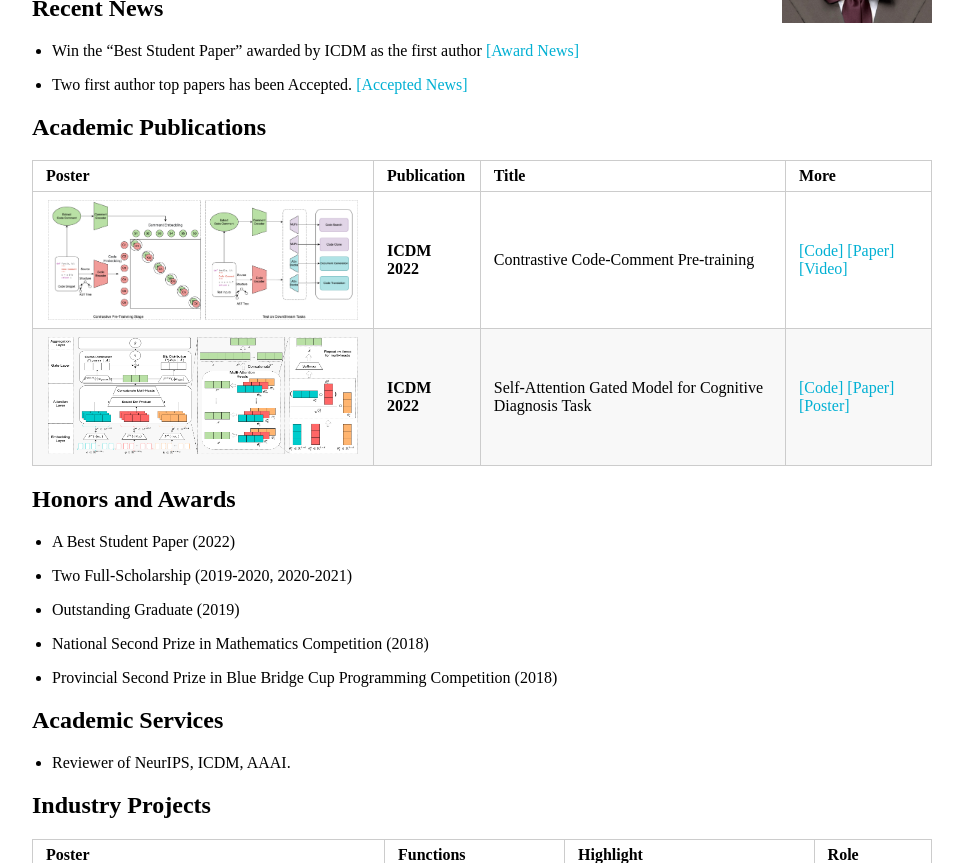
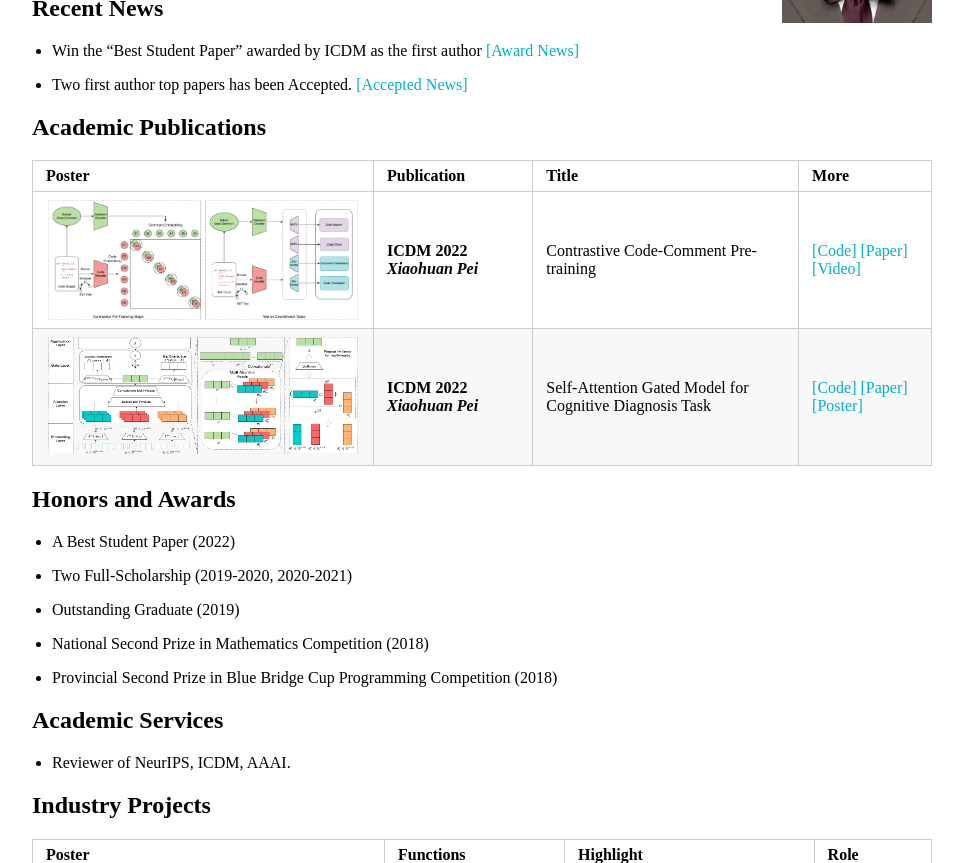
Before and after one commit to TerryPei/Terry000.github.io-1, a Jekyll site: the page built from index.md, in a window 1280 px wide and 900 px high, scrolled down 359 px, cut to the strip 0-863 px from the top of the window. Shown: the whole strip, without its empty margins (158-1121 px from the left). Built offline with Jekyll 4.4.1, drawn with Linux system fonts in a browser that asks for light colours; our own code applies the rules of GitHub Pages for plain Markdown files.

Commit message:
Update index.md

```diff
--- a/index.md
+++ b/index.md
@@ -30,8 +30,8 @@ Find out more at my [[CV]](CV.pdf).
 
  Poster | Publication | Title | More
 -----|-----|-----|-----|-----
-<img class="paper-picture" src="c3p.png"> | **ICDM 2022** | Contrastive Code-Comment Pre-training | [[Code]](https://github.com/TerryPei/C3P) [[Paper]](https://github.com/Terry000/papers/blob/main/C-3-P/C-3-P.pdf) [[Video]](https://github.com/Terry000/papers/blob/main/C-3-P/c3p.m4v)
-<img class="paper-picture" src="arch.png"> | **ICDM 2022** | Self-Attention Gated Model for Cognitive Diagnosis Task | [[Code]](https://github.com/TerryPei/AGCDM) [[Paper]](https://github.com/Terry000/papers/blob/main/AGCDM/AGCDM.pdf) [[Poster]](https://github.com/TerryPei/AGCDM/blob/main/results/figs/poster.png)
+<img class="paper-picture" src="c3p.png"> | **ICDM 2022** <cite>**Xiaohuan Pei**</cite> | Contrastive Code-Comment Pre-training | [[Code]](https://github.com/TerryPei/C3P) [[Paper]](https://github.com/Terry000/papers/blob/main/C-3-P/C-3-P.pdf) [[Video]](https://github.com/Terry000/papers/blob/main/C-3-P/c3p.m4v)
+<img class="paper-picture" src="arch.png"> | **ICDM 2022**  <cite>**Xiaohuan Pei**</cite> | Self-Attention Gated Model for Cognitive Diagnosis Task | [[Code]](https://github.com/TerryPei/AGCDM) [[Paper]](https://github.com/Terry000/papers/blob/main/AGCDM/AGCDM.pdf) [[Poster]](https://github.com/TerryPei/AGCDM/blob/main/results/figs/poster.png)
 
 ## Honors and Awards
 
```
